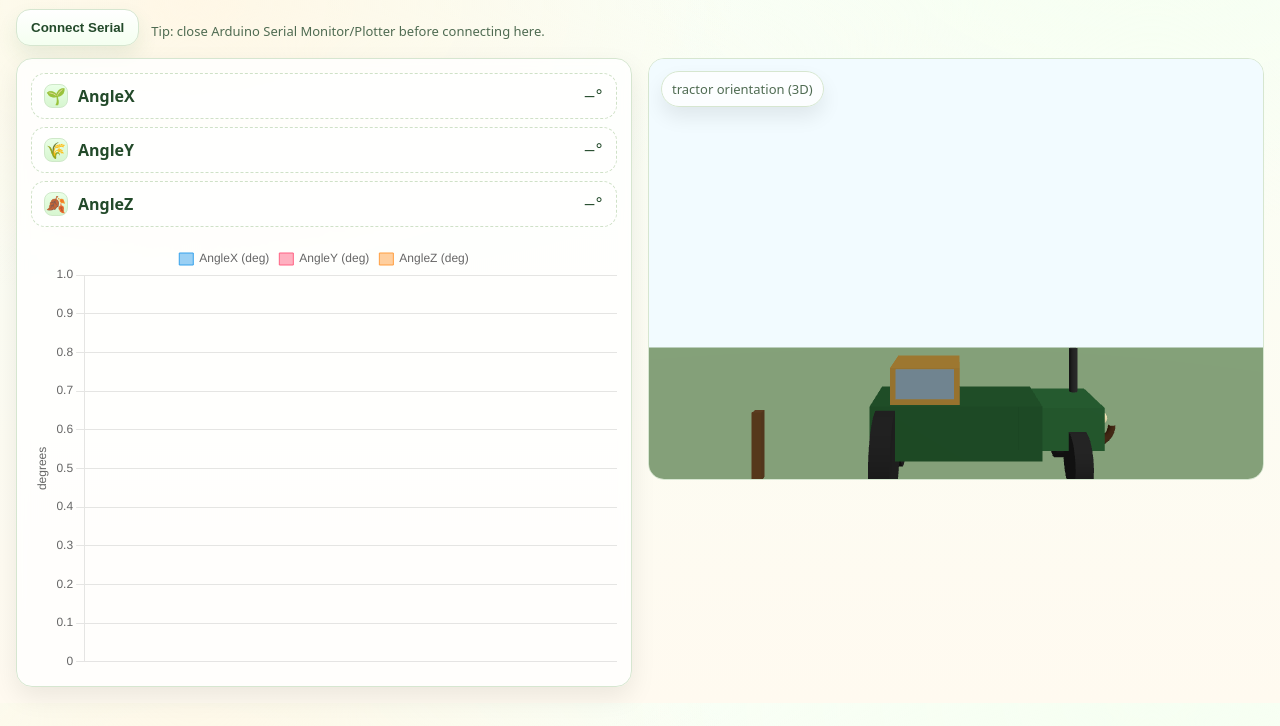
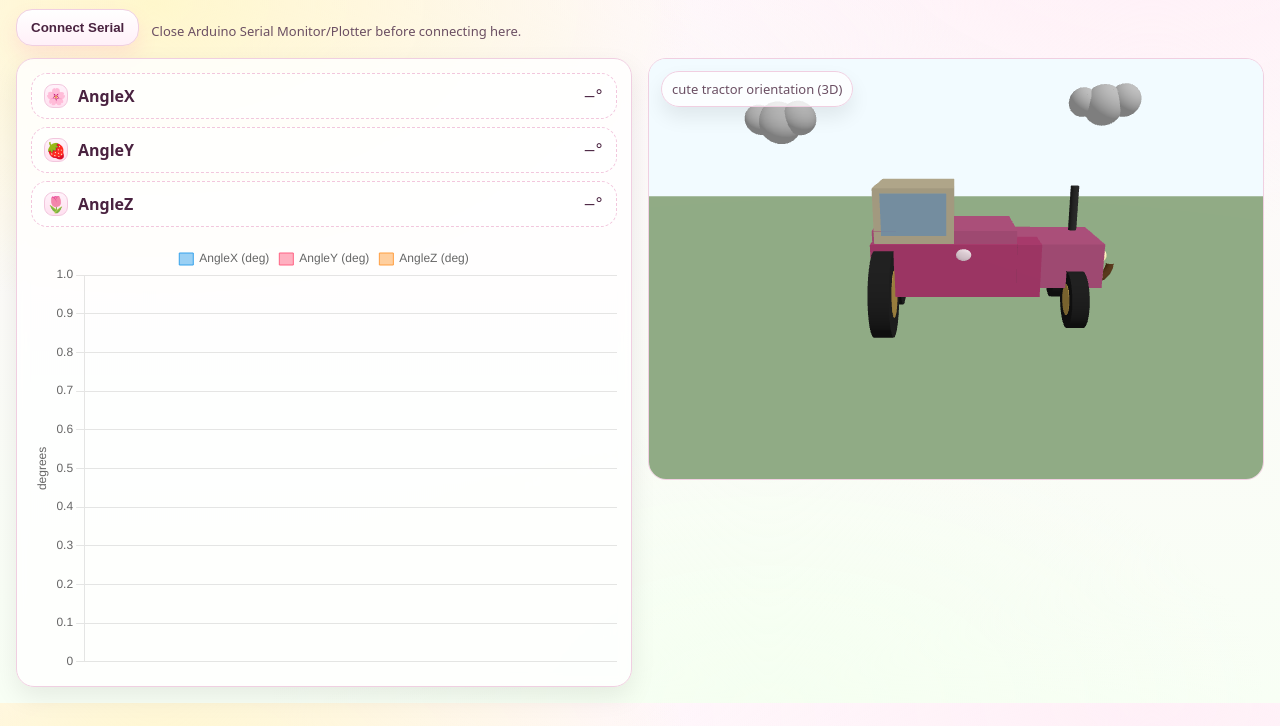
Before and after one commit to mandrea655/BRAE-328-Lab-6, a plain HTML site: page index.html in a window 1280 px wide. Shown: the part 74-800 px from the top of the page. Drawn offline with nearby package versions, Linux system fonts and the light colour scheme; animation ran at ten frames a second.

Commit message:
Update index.html

```diff
--- a/index.html
+++ b/index.html
@@ -6,26 +6,25 @@
   <title>ADXL335 Tractor Tilt (GitHub Pages)</title>
   <style>
     :root{
-      --bg1:#f6fff2;
-      --bg2:#fff7e6;
+      --bg1:#fff0f7;
+      --bg2:#f5fff1;
       --card:#ffffffcc;
-      --stroke:#d6e6d0;
-      --text:#234a2a;
-      --muted:#4f6b52;
-      --accent:#2f7a3d;
-      --accent2:#f2b84b;
+      --stroke:#f0cfe1;
+      --text:#4a2340;
+      --muted:#6b4f63;
+      --accent:#ff5aa5;
+      --accent2:#ffd36b;
     }
-
     body{
       margin:16px;
       font-family: system-ui, -apple-system, Segoe UI, Arial;
       color:var(--text);
       background:
-        radial-gradient(900px 500px at 15% 10%, var(--bg2), transparent 60%),
+        radial-gradient(900px 500px at 12% 10%, #fff7cc, transparent 60%),
         radial-gradient(900px 500px at 90% 0%, var(--bg1), transparent 60%),
-        linear-gradient(180deg, #f9fff6 0%, #fffaf0 100%);
+        radial-gradient(900px 500px at 60% 100%, var(--bg2), transparent 55%),
+        linear-gradient(180deg, #fff7fb 0%, #f8fff5 100%);
     }
-
     header{
       display:flex;
       align-items:flex-start;
@@ -33,7 +32,6 @@
       gap:16px;
       margin-bottom:12px;
     }
-
     .titleWrap h2{
       margin:0;
       font-size: 22px;
@@ -45,7 +43,6 @@
       font-size:14px;
       line-height:1.35;
     }
-
     .badge{
       display:inline-flex;
       align-items:center;
@@ -68,23 +65,20 @@
       background:#34c759;
       box-shadow: 0 0 0 4px rgba(52,199,89,.25);
     }
-
     #row{
       display:grid;
       grid-template-columns: 1fr 1fr;
       gap:16px;
       align-items:start;
     }
-
     .card{
       padding:14px;
       border:1px solid var(--stroke);
-      border-radius:16px;
+      border-radius:18px;
       background: var(--card);
       box-shadow: 0 10px 26px rgba(0,0,0,.08);
       backdrop-filter: blur(6px);
     }
-
     .controls{
       display:flex;
       gap:12px;
@@ -92,21 +86,19 @@
       margin: 10px 0 12px;
       flex-wrap:wrap;
     }
-
     button{
       padding:10px 14px;
-      border-radius:14px;
+      border-radius:16px;
       border:1px solid var(--stroke);
-      background: linear-gradient(180deg, #ffffff 0%, #f4fff0 100%);
+      background: linear-gradient(180deg, #ffffff 0%, #fff0f8 100%);
       cursor:pointer;
       color:var(--text);
-      font-weight:600;
-      box-shadow: 0 10px 20px rgba(47,122,61,.10);
+      font-weight:700;
+      box-shadow: 0 10px 20px rgba(255,90,165,.12);
       transition: transform .08s ease, box-shadow .08s ease;
     }
-    button:hover{ transform: translateY(-1px); box-shadow: 0 14px 24px rgba(47,122,61,.14); }
+    button:hover{ transform: translateY(-1px); box-shadow: 0 14px 24px rgba(255,90,165,.16); }
     button:disabled{ opacity:.6; cursor:not-allowed; transform:none; box-shadow:none; }
-
     .mono{ font-family: ui-monospace, SFMono-Regular, Menlo, monospace; }
     .hint{
       margin-top:8px;
@@ -114,7 +106,6 @@
       font-size:13px;
       line-height:1.35;
     }
-
     #angles{
       display:grid;
       grid-template-columns: 1fr;
@@ -125,31 +116,30 @@
       justify-content:space-between;
       align-items:center;
       padding:10px 12px;
-      border:1px dashed #cfe1c7;
-      border-radius:14px;
-      background: rgba(255,255,255,.55);
+      border:1px dashed #f2c7dd;
+      border-radius:16px;
+      background: rgba(255,255,255,.58);
     }
     .angleLabel{
       display:flex;
       align-items:center;
       gap:10px;
-      font-weight:700;
+      font-weight:800;
     }
     .leaf{
-      width:22px;height:22px;border-radius:8px;
+      width:22px;height:22px;border-radius:9px;
       display:grid;place-items:center;
-      background: linear-gradient(180deg, #e9ffe6 0%, #d7f6d0 100%);
-      border:1px solid #cfe8c9;
+      background: linear-gradient(180deg, #fff3fa 0%, #ffe0f0 100%);
+      border:1px solid #f2c7dd;
     }
-
     #threeWrap{
       height: 420px;
       border:1px solid var(--stroke);
-      border-radius:16px;
+      border-radius:18px;
       overflow:hidden;
       background:
-        radial-gradient(900px 420px at 50% 0%, rgba(255,255,255,.9), rgba(255,255,255,.35)),
-        linear-gradient(180deg, #e6f7ff 0%, #fffaf0 70%);
+        radial-gradient(900px 420px at 50% 0%, rgba(255,255,255,.92), rgba(255,255,255,.35)),
+        linear-gradient(180deg, #e9f8ff 0%, #fff7fb 70%);
       position:relative;
     }
     .threeLabel{
@@ -163,7 +153,6 @@
       color:var(--muted);
       box-shadow: 0 10px 20px rgba(0,0,0,.08);
     }
-
     @media (max-width: 920px){
       #row{ grid-template-columns: 1fr; }
       #threeWrap{ height: 360px; }
@@ -174,10 +163,10 @@
 <body>
   <header>
     <div class="titleWrap">
-      <h2>ADXL335 Tractor Tilt Dashboard 🚜🌾</h2>
+      <h2>ADXL335 Pink Tractor Tilt Dashboard 🚜💗🌸</h2>
       <div class="subtitle">
-        Cute ag-themed viewer for <span class="mono">angleX,angleY,angleZ</span> streamed over Serial at <span class="mono">115200</span>.
-        (Use MODE 4 in your Arduino sketch.)
+        Reads <span class="mono">angleX,angleY,angleZ</span> over Serial (<span class="mono">115200</span>) and rotates a cute tractor.
+        (Arduino MODE 4.)
       </div>
     </div>
     <div class="badge">
@@ -188,22 +177,22 @@
 
   <div class="controls">
     <button id="connectBtn">Connect Serial</button>
-    <div class="hint">Tip: close Arduino Serial Monitor/Plotter before connecting here.</div>
+    <div class="hint">Close Arduino Serial Monitor/Plotter before connecting here.</div>
   </div>
 
   <div id="row">
     <div class="card">
       <div id="angles">
         <div class="angleRow">
-          <div class="angleLabel"><span class="leaf">🌱</span>AngleX</div>
+          <div class="angleLabel"><span class="leaf">🌸</span>AngleX</div>
           <div class="mono"><span id="ax">—</span>°</div>
         </div>
         <div class="angleRow">
-          <div class="angleLabel"><span class="leaf">🌾</span>AngleY</div>
+          <div class="angleLabel"><span class="leaf">🍓</span>AngleY</div>
           <div class="mono"><span id="ay">—</span>°</div>
         </div>
         <div class="angleRow">
-          <div class="angleLabel"><span class="leaf">🍂</span>AngleZ</div>
+          <div class="angleLabel"><span class="leaf">🌷</span>AngleZ</div>
           <div class="mono"><span id="az">—</span>°</div>
         </div>
       </div>
@@ -212,12 +201,12 @@
     </div>
 
     <div id="threeWrap">
-      <div class="threeLabel">tractor orientation (3D)</div>
+      <div class="threeLabel">cute tractor orientation (3D)</div>
     </div>
   </div>
 
   <script src="https://cdn.jsdelivr.net/npm/chart.js@4.4.1/dist/chart.umd.min.js"></script>
-  <script src="https://cdn.jsdelivr.net/npm/three@0.160.0/build/three.min.js"></script>
+  <script src="https://unpkg.com/three@0.160.0/build/three.min.js"></script>
 
   <script>
     // ---------- Chart ----------
@@ -258,134 +247,168 @@
     // ---------- Three.js ----------
     const wrap = document.getElementById('threeWrap');
     const scene = new THREE.Scene();
-
-    // Sky + ground colors feel farm-y
     scene.background = new THREE.Color(0xf2fbff);
 
     const camera = new THREE.PerspectiveCamera(45, wrap.clientWidth / wrap.clientHeight, 0.1, 100);
-    camera.position.set(0, 2.2, 7);
+    camera.position.set(0, 2.1, 7);
+    camera.lookAt(0, 0, 0);
 
     const renderer = new THREE.WebGLRenderer({ antialias: true, alpha: true });
     renderer.setSize(wrap.clientWidth, wrap.clientHeight);
     wrap.appendChild(renderer.domElement);
 
-    // Lights
-    scene.add(new THREE.AmbientLight(0xffffff, 0.55));
-    const light = new THREE.DirectionalLight(0xffffff, 1.0);
-    light.position.set(4, 6, 5);
-    scene.add(light);
+    scene.add(new THREE.AmbientLight(0xffffff, 0.65));
+    const sun = new THREE.DirectionalLight(0xffffff, 1.0);
+    sun.position.set(4, 7, 5);
+    scene.add(sun);
 
-    // Ground plane (simple "field")
+    // Ground plane (cute field)
     const ground = new THREE.Mesh(
       new THREE.PlaneGeometry(30, 30),
-      new THREE.MeshStandardMaterial({ color: 0xc8f2b7, roughness: 1.0, metalness: 0.0 })
+      new THREE.MeshStandardMaterial({ color: 0xcff5bf, roughness: 1.0, metalness: 0.0 })
     );
     ground.rotation.x = -Math.PI / 2;
     ground.position.y = -1.2;
     scene.add(ground);
 
-    // Helper: build a cute low-poly tractor from basic shapes
+    // Build a cute pink tractor from basic shapes
     const tractor = new THREE.Group();
 
-    // Body (main chassis)
-    const body = new THREE.Mesh(
-      new THREE.BoxGeometry(2.2, 0.7, 1.1),
-      new THREE.MeshStandardMaterial({ color: 0x2f7a3d, roughness: 0.8, metalness: 0.1 })
-    );
-    body.position.set(0, 0, 0);
+    const pinkBodyMat = new THREE.MeshStandardMaterial({ color: 0xff5aa5, roughness: 0.65, metalness: 0.15 });
+    const pinkHoodMat = new THREE.MeshStandardMaterial({ color: 0xff79b8, roughness: 0.65, metalness: 0.12 });
+    const creamMat    = new THREE.MeshStandardMaterial({ color: 0xfff1c9, roughness: 0.75, metalness: 0.05 });
+    const glassMat    = new THREE.MeshStandardMaterial({ color: 0xa9d8ff, roughness: 0.18, metalness: 0.0, transparent: true, opacity: 0.85 });
+    const tireMat     = new THREE.MeshStandardMaterial({ color: 0x2b2b2b, roughness: 0.95, metalness: 0.05 });
+    const rimMat      = new THREE.MeshStandardMaterial({ color: 0xffd36b, roughness: 0.55, metalness: 0.10 });
+    const darkMat     = new THREE.MeshStandardMaterial({ color: 0x444444, roughness: 0.9, metalness: 0.2 });
+
+    // Body (chassis) – slightly rounder feel (stacked boxes)
+    const body = new THREE.Mesh(new THREE.BoxGeometry(2.25, 0.72, 1.15), pinkBodyMat);
+    body.position.set(0, 0.02, 0);
     tractor.add(body);
 
+    const bodyTop = new THREE.Mesh(new THREE.BoxGeometry(1.9, 0.25, 1.05), pinkHoodMat);
+    bodyTop.position.set(-0.15, 0.43, 0);
+    tractor.add(bodyTop);
+
     // Hood (front)
-    const hood = new THREE.Mesh(
-      new THREE.BoxGeometry(1.1, 0.55, 1.05),
-      new THREE.MeshStandardMaterial({ color: 0x3a8f4a, roughness: 0.8, metalness: 0.1 })
-    );
-    hood.position.set(1.35, 0.05, 0);
+    const hood = new THREE.Mesh(new THREE.BoxGeometry(1.15, 0.60, 1.10), pinkHoodMat);
+    hood.position.set(1.38, 0.08, 0);
     tractor.add(hood);
 
-    // Cab base
-    const cabBase = new THREE.Mesh(
-      new THREE.BoxGeometry(0.9, 0.55, 0.95),
-      new THREE.MeshStandardMaterial({ color: 0xf2b84b, roughness: 0.75, metalness: 0.05 })
-    );
-    cabBase.position.set(-0.4, 0.55, 0);
-    tractor.add(cabBase);
+    // Cute front grill
+    const grill = new THREE.Mesh(new THREE.BoxGeometry(0.12, 0.35, 0.75), creamMat);
+    grill.position.set(1.95, 0.03, 0);
+    tractor.add(grill);
 
-    // Cab window (front)
-    const cabWin = new THREE.Mesh(
-      new THREE.BoxGeometry(0.75, 0.38, 0.02),
-      new THREE.MeshStandardMaterial({ color: 0xa9d8ff, roughness: 0.2, metalness: 0.0, transparent: true, opacity: 0.85 })
-    );
-    cabWin.position.set(-0.4, 0.62, 0.49);
-    tractor.add(cabWin);
+    // Cab
+    const cab = new THREE.Mesh(new THREE.BoxGeometry(1.05, 0.78, 1.05), creamMat);
+    cab.position.set(-0.55, 0.72, 0);
+    tractor.add(cab);
+
+    // BIGGER window (front) + side window
+    const winFront = new THREE.Mesh(new THREE.BoxGeometry(0.85, 0.55, 0.03), glassMat);
+    winFront.position.set(-0.55, 0.77, 0.54);
+    tractor.add(winFront);
+
+    const winSide = new THREE.Mesh(new THREE.BoxGeometry(0.03, 0.52, 0.82), glassMat);
+    winSide.position.set(-1.05, 0.77, 0.0);
+    tractor.add(winSide);
 
     // Exhaust pipe
-    const exhaust = new THREE.Mesh(
-      new THREE.CylinderGeometry(0.06, 0.06, 0.8, 18),
-      new THREE.MeshStandardMaterial({ color: 0x444444, roughness: 0.9, metalness: 0.2 })
-    );
-    exhaust.position.set(1.7, 0.55, -0.35);
+    const exhaust = new THREE.Mesh(new THREE.CylinderGeometry(0.06, 0.06, 0.85, 18), darkMat);
+    exhaust.position.set(1.72, 0.60, -0.36);
     tractor.add(exhaust);
 
+    // Heart badge on the side
+    const heart = new THREE.Mesh(new THREE.SphereGeometry(0.10, 18, 18),
+      new THREE.MeshStandardMaterial({ color: 0xffffff, roughness: 0.4, metalness: 0.05, emissive: 0xffd1e6, emissiveIntensity: 0.3 })
+    );
+    heart.scale.set(1.0, 0.8, 0.35);
+    heart.position.set(0.1, 0.25, 0.60);
+    tractor.add(heart);
+
     // Headlights
-    const headL = new THREE.Mesh(
-      new THREE.SphereGeometry(0.08, 16, 16),
-      new THREE.MeshStandardMaterial({ color: 0xfff3c9, roughness: 0.3, metalness: 0.0, emissive: 0xfff0b3, emissiveIntensity: 0.35 })
+    function makeHeadlight(z){
+      const h = new THREE.Mesh(new THREE.SphereGeometry(0.09, 16, 16),
+        new THREE.MeshStandardMaterial({ color: 0xfff3c9, roughness: 0.25, metalness: 0.0, emissive: 0xfff0b3, emissiveIntensity: 0.5 })
+      );
+      h.position.set(1.95, 0.18, z);
+      return h;
+    }
+    tractor.add(makeHeadlight(0.36));
+    tractor.add(makeHeadlight(-0.36));
+
+    // Cute "smile" bumper
+    const bumper = new THREE.Mesh(
+      new THREE.TorusGeometry(0.26, 0.055, 12, 24, Math.PI),
+      new THREE.MeshStandardMaterial({ color: 0x8a5a2b, roughness: 0.9, metalness: 0.0 })
     );
-    headL.position.set(1.9, 0.15, 0.35);
-    tractor.add(headL);
+    bumper.rotation.z = Math.PI;
+    bumper.position.set(1.95, -0.03, 0);
+    tractor.add(bumper);
 
-    const headR = headL.clone();
-    headR.position.z = -0.35;
-    tractor.add(headR);
+    // Wheel helper: axis should be LEFT/RIGHT (X-axis) so wheels spin around X.
+    // In Three.js CylinderGeometry's axis is Y by default, so rotate Z by 90° to align along X.
+    function makeWheel(radius, width) {
+      const wheel = new THREE.Group();
 
-    // Wheels helper
-    function makeWheel(r, w, color){
-      const geom = new THREE.CylinderGeometry(r, r, w, 26);
-      const mat  = new THREE.MeshStandardMaterial({ color, roughness: 0.95, metalness: 0.05 });
-      const wheel = new THREE.Mesh(geom, mat);
-      wheel.rotation.z = Math.PI / 2;
+      const tire = new THREE.Mesh(new THREE.CylinderGeometry(radius, radius, width, 28), tireMat);
+      tire.rotation.z = Math.PI / 2; // cylinder axis Y -> X (correct wheel orientation)
+      wheel.add(tire);
+
+      const rim = new THREE.Mesh(new THREE.CylinderGeometry(radius * 0.55, radius * 0.55, width + 0.01, 24), rimMat);
+      rim.rotation.z = Math.PI / 2;
+      wheel.add(rim);
+
+      // little hub cap
+      const hub = new THREE.Mesh(new THREE.SphereGeometry(radius * 0.18, 18, 18),
+        new THREE.MeshStandardMaterial({ color: 0xffffff, roughness: 0.45, metalness: 0.05 })
+      );
+      hub.scale.set(1, 1, 0.6);
+      wheel.add(hub);
+
       return wheel;
     }
 
     // Rear wheels (bigger)
-    const rearL = makeWheel(0.55, 0.25, 0x2d2d2d);
-    rearL.position.set(-0.9, -0.25, 0.55);
+    const rearL = makeWheel(0.58, 0.26);
+    rearL.position.set(-0.95, -0.28, 0.62);
     tractor.add(rearL);
 
-    const rearR = rearL.clone();
-    rearR.position.z = -0.55;
+    const rearR = makeWheel(0.58, 0.26);
+    rearR.position.set(-0.95, -0.28, -0.62);
     tractor.add(rearR);
 
     // Front wheels (smaller)
-    const frontL = makeWheel(0.35, 0.22, 0x333333);
-    frontL.position.set(1.55, -0.33, 0.55);
+    const frontL = makeWheel(0.38, 0.22);
+    frontL.position.set(1.58, -0.36, 0.62);
     tractor.add(frontL);
 
-    const frontR = frontL.clone();
-    frontR.position.z = -0.55;
+    const frontR = makeWheel(0.38, 0.22);
+    frontR.position.set(1.58, -0.36, -0.62);
     tractor.add(frontR);
 
-    // Cute "smile" bumper
-    const bumper = new THREE.Mesh(
-      new THREE.TorusGeometry(0.25, 0.05, 12, 24, Math.PI),
-      new THREE.MeshStandardMaterial({ color: 0x6b3f1d, roughness: 0.9, metalness: 0.0 })
-    );
-    bumper.rotation.z = Math.PI;
-    bumper.position.set(1.9, -0.05, 0);
-    tractor.add(bumper);
-
-    // Lift tractor above ground a bit
-    tractor.position.y = 0.1;
+    // Lift tractor above ground
+    tractor.position.y = 0.12;
     scene.add(tractor);
 
-    // A tiny fence post for cuteness / reference
-    const post = new THREE.Mesh(
-      new THREE.BoxGeometry(0.15, 1.1, 0.15),
-      new THREE.MeshStandardMaterial({ color: 0x8a5a2b, roughness: 1.0, metalness: 0.0 })
-    );
-    post.position.set(-3.2, -0.65, -1.2);
-    scene.add(post);
+    // Cute clouds (simple spheres)
+    function cloud(x,y,z){
+      const g = new THREE.Group();
+      const puffMat = new THREE.MeshStandardMaterial({ color: 0xffffff, roughness: 0.95, metalness: 0.0 });
+      const p1 = new THREE.Mesh(new THREE.SphereGeometry(0.35, 16, 16), puffMat);
+      const p2 = new THREE.Mesh(new THREE.SphereGeometry(0.28, 16, 16), puffMat);
+      const p3 = new THREE.Mesh(new THREE.SphereGeometry(0.25, 16, 16), puffMat);
+      p1.position.set(0,0,0);
+      p2.position.set(0.35,0.08,0.05);
+      p3.position.set(-0.35,0.05,-0.05);
+      g.add(p1); g.add(p2); g.add(p3);
+      g.position.set(x,y,z);
+      return g;
+    }
+    scene.add(cloud(-3.0, 2.0, -2.0));
+    scene.add(cloud(2.6, 2.3, -2.4));
 
     function render() {
       renderer.render(scene, camera);
@@ -401,7 +424,7 @@
     });
 
     // Map angles to tractor rotation.
-    // If your real motion feels "swapped", swap axes or flip signs here.
+    // If the motion feels swapped, swap axes or flip signs here.
     function setTractorAngles(axDeg, ayDeg, azDeg) {
       tractor.rotation.x = THREE.MathUtils.degToRad(axDeg);
       tractor.rotation.y = THREE.MathUtils.degToRad(ayDeg);
```
